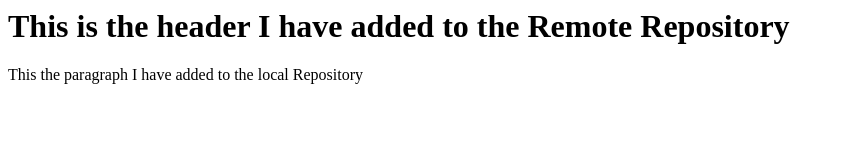
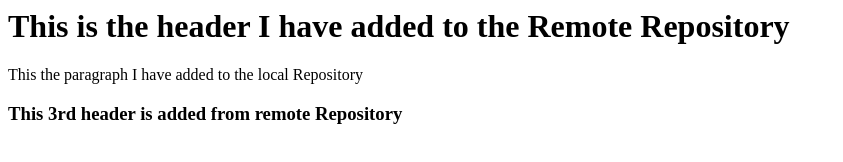
Before and after one commit to Mou-sys/sshRemoteRepo, a plain HTML site: page index.html in a window 1280 px wide. Shown: the whole page, without its empty margins (0-843 px from the left). Drawn offline with Linux system fonts and the light colour scheme.

Commit message:
added 3rd header from remote

```diff
--- a/index.html
+++ b/index.html
@@ -6,6 +6,8 @@
 
   <P1> This the paragraph I have added to the local Repository </P1>
 
+  <H3> This 3rd header is added from remote Repository </H3>
+
 </body>
 
 </html>
```
